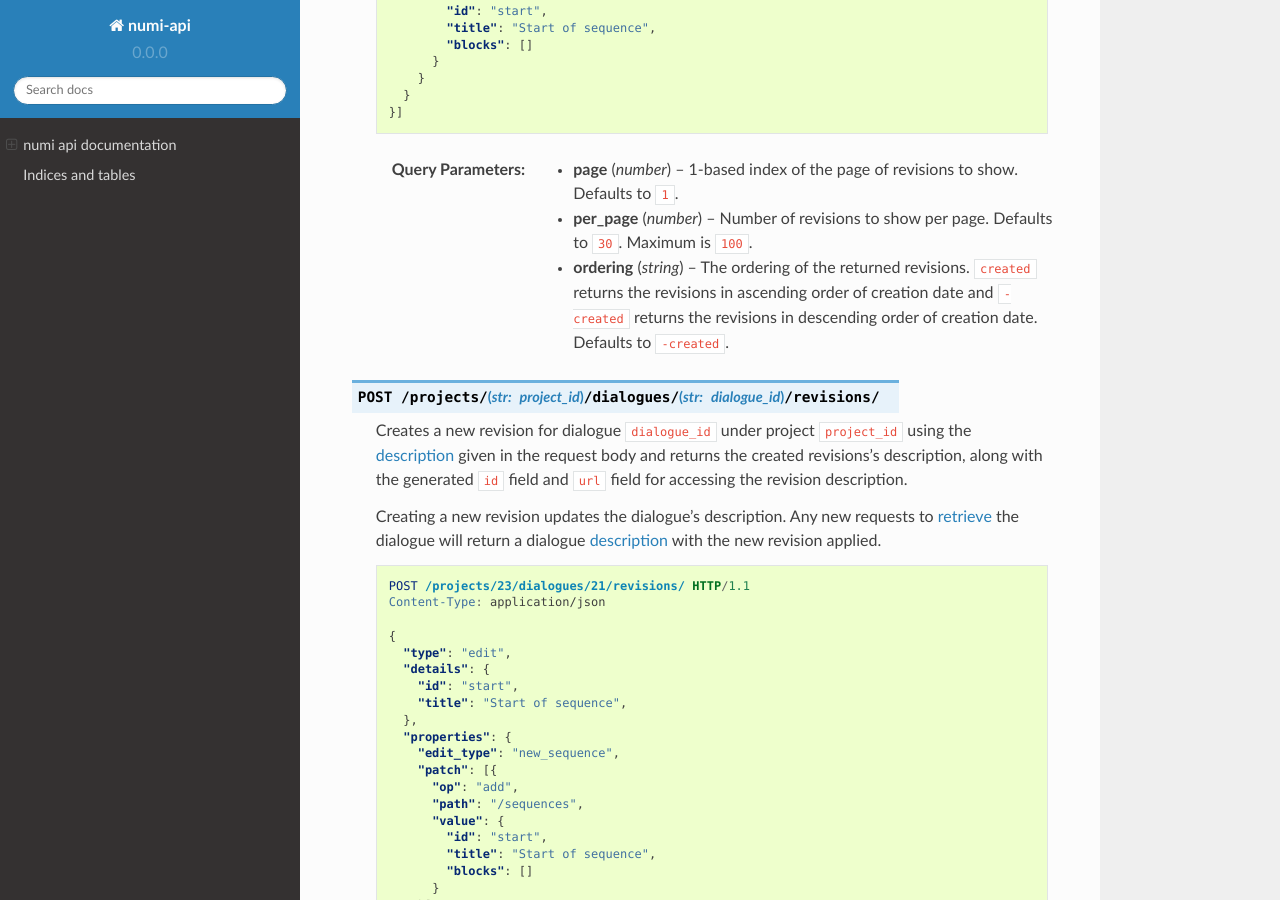
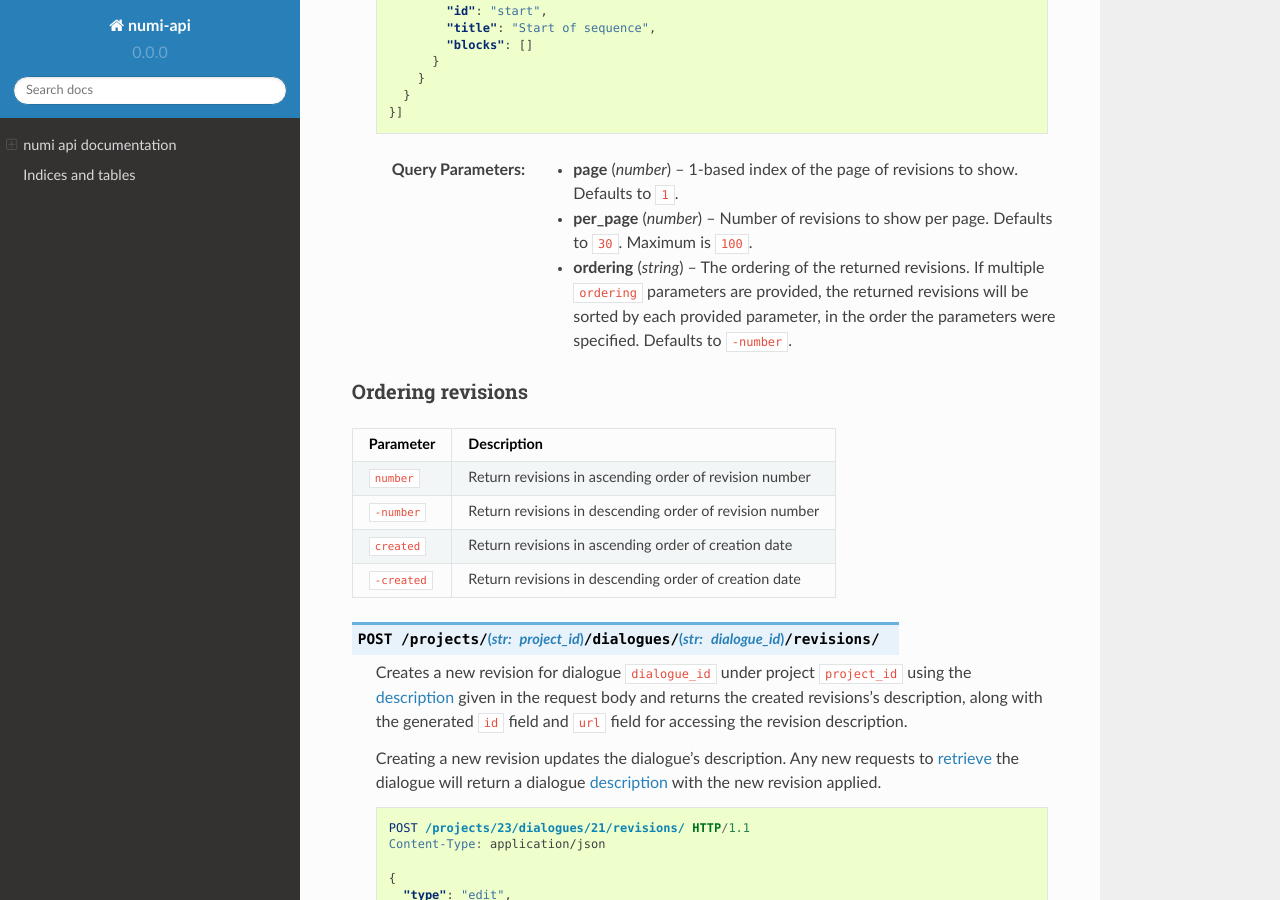
Before and after one commit to praekelt/numi-api, a Sphinx documentation site: the page built from docs/index.rst, in a window 1280 px wide and 900 px high, scrolled down 9593 px. Built offline with Sphinx 7.4.7 and the Read the Docs theme 2.0.0, drawn with Linux system fonts in a browser that asks for light colours.

```diff
--- a/docs/index.rst
+++ b/docs/index.rst
@@ -541,10 +541,25 @@
     Number of revisions to show per page. Defaults to ``30``. Maximum is
     ``100``.
   :query string ordering:
-    The ordering of the returned revisions. ``created`` returns the revisions
-    in ascending order of creation date and ``-created`` returns the revisions
-    in descending order of creation date. Defaults to ``-created``.
+    The ordering of the returned revisions. If multiple ``ordering`` parameters
+    are provided, the returned revisions will be sorted by each provided
+    parameter, in the order the parameters were specified. Defaults to
+    ``-number``.
 
+Ordering revisions
+~~~~~~~~~~~~~~~~~~
+
++--------------+------------------------------------------------------------+
+| Parameter    | Description                                                |
++==============+============================================================+
+| ``number``   | Return revisions in ascending order of revision number     |
++--------------+------------------------------------------------------------+
+| ``-number``  | Return revisions in descending order of revision number    |
++--------------+------------------------------------------------------------+
+| ``created``  | Return revisions in ascending order of creation date       |
++--------------+------------------------------------------------------------+
+| ``-created`` | Return revisions in descending order of creation date      |
++--------------+------------------------------------------------------------+
 
 .. http:post:: /projects/(str:project_id)/dialogues/(str:dialogue_id)/revisions/
 
```
Also changed, not shown: 1 other file.
